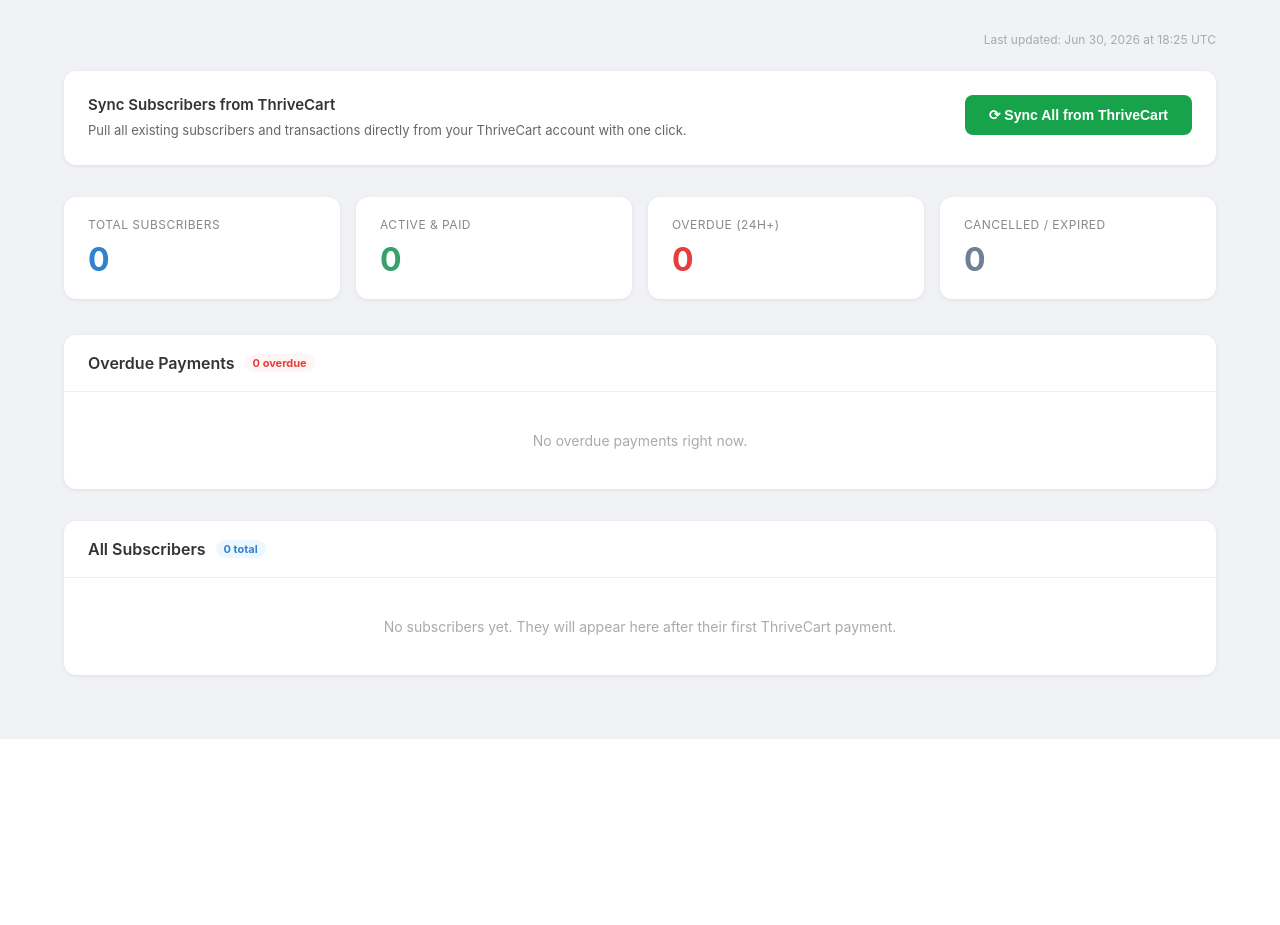
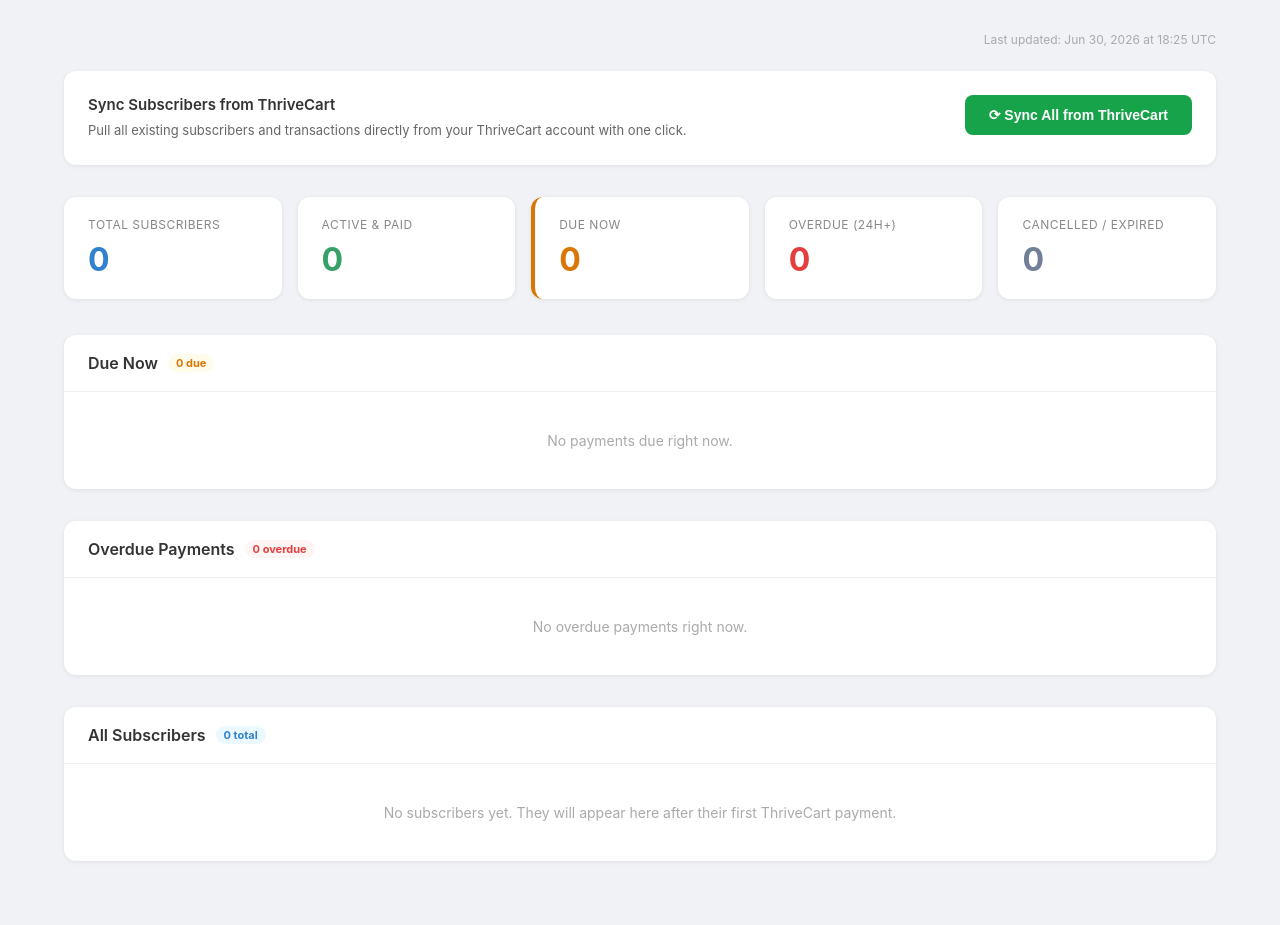
Before and after one commit to omar2445/thrivecart-monitor, a FastAPI app: page / in a window 1280 px wide. Shown: the part 64-989 px from the top of the page. Before the commit the page ends 803 px from the top, so only its background shows below. Run offline with FastAPI, Linux system fonts and the light colour scheme.

Commit message:
feat: split due and overdue into separate sections with orange/red indicators

```diff
--- a/main.py
+++ b/main.py
@@ -214,36 +214,48 @@
 
 
 def _render_dashboard(request: Request, db: Session, message: str = "", message_type: str = "success"):
-    cutoff   = datetime.utcnow() - timedelta(hours=OVERDUE_HOURS)
+    now    = datetime.utcnow()
+    cutoff = now - timedelta(hours=OVERDUE_HOURS)  # 24h ago
     all_subs = db.query(Subscription).order_by(Subscription.updated_at.desc()).all()
 
     for s in all_subs:
-        s.is_overdue = (
-            s.status == "active"
-            and s.next_payment_date is not None
-            and s.next_payment_date <= cutoff
-        )
-        s.days_overdue = (
-            (datetime.utcnow() - s.next_payment_date).days
-            if s.is_overdue and s.next_payment_date else 0
+        due = s.next_payment_date
+        if s.status == "active" and due is not None:
+            if due <= cutoff:
+                s.payment_state = "overdue"   # 24h+ past due
+            elif due <= now:
+                s.payment_state = "due"        # past due but within 24h grace
+            else:
+                s.payment_state = "paid"       # next payment in the future
+        else:
+            s.payment_state = s.status         # failed / cancelled / expired
+
+        s.is_overdue = s.payment_state == "overdue"
+        s.hours_overdue = (
+            int((now - due).total_seconds() / 3600)
+            if s.is_overdue and due else 0
         )
 
-    overdue = [s for s in all_subs if s.is_overdue]
+    overdue = [s for s in all_subs if s.payment_state == "overdue"]
+    due_now = [s for s in all_subs if s.payment_state == "due"]
+
     stats = {
         "total":    len(all_subs),
-        "active":   sum(1 for s in all_subs if s.status == "active" and not s.is_overdue),
+        "active":   sum(1 for s in all_subs if s.payment_state == "paid"),
+        "due":      len(due_now),
         "overdue":  len(overdue),
         "inactive": sum(1 for s in all_subs if s.status in ("cancelled", "expired")),
     }
 
     return templates.TemplateResponse("dashboard.html", {
-        "request":      request,
+        "request":       request,
         "subscriptions": all_subs,
-        "overdue":      overdue,
-        "stats":        stats,
-        "now":          datetime.utcnow().strftime("%b %d, %Y at %H:%M UTC"),
-        "message":      message,
-        "message_type": message_type,
+        "overdue":       overdue,
+        "due_now":       due_now,
+        "stats":         stats,
+        "now":           now.strftime("%b %d, %Y at %H:%M UTC"),
+        "message":       message,
+        "message_type":  message_type,
     })
 
 
--- a/templates/dashboard.html
+++ b/templates/dashboard.html
@@ -186,6 +186,10 @@
       <div class="label">Active & Paid</div>
       <div class="value">{{ stats.active }}</div>
     </div>
+    <div class="card" style="border-left:4px solid #d97706">
+      <div class="label">Due Now</div>
+      <div class="value" style="color:#d97706">{{ stats.due }}</div>
+    </div>
     <div class="card red">
       <div class="label">Overdue (24h+)</div>
       <div class="value">{{ stats.overdue }}</div>
@@ -194,6 +198,42 @@
       <div class="label">Cancelled / Expired</div>
       <div class="value">{{ stats.inactive }}</div>
     </div>
+  </div>
+
+  <!-- Due Now Section -->
+  <div class="section">
+    <div class="section-header">
+      <h2>Due Now</h2>
+      <span class="badge" style="background:#fffbeb;color:#d97706">{{ due_now | length }} due</span>
+    </div>
+    {% if due_now %}
+    <table>
+      <thead>
+        <tr>
+          <th>Customer</th>
+          <th>Email</th>
+          <th>Product</th>
+          <th>Amount</th>
+          <th>Due Date</th>
+        </tr>
+      </thead>
+      <tbody>
+        {% for s in due_now %}
+        <tr style="background:#fffdf0">
+          <td><strong>{{ s.customer_name or '—' }}</strong></td>
+          <td class="email">{{ s.customer_email }}</td>
+          <td>{{ s.product_name or '—' }}</td>
+          <td class="amount">${{ "%.2f"|format(s.amount or 0) }}</td>
+          <td class="date" style="color:#d97706;font-weight:600">
+            {{ s.next_payment_date.strftime('%b %d, %Y') if s.next_payment_date else '—' }}
+          </td>
+        </tr>
+        {% endfor %}
+      </tbody>
+    </table>
+    {% else %}
+    <div class="empty">No payments due right now.</div>
+    {% endif %}
   </div>
 
   <!-- Overdue Section -->
@@ -211,7 +251,7 @@
           <th>Product</th>
           <th>Amount</th>
           <th>Was Due</th>
-          <th>Days Overdue</th>
+          <th>Hours Overdue</th>
         </tr>
       </thead>
       <tbody>
@@ -222,7 +262,7 @@
           <td>{{ s.product_name or '—' }}</td>
           <td class="amount">${{ "%.2f"|format(s.amount or 0) }}</td>
           <td class="date overdue">{{ s.next_payment_date.strftime('%b %d, %Y') if s.next_payment_date else '—' }}</td>
-          <td class="date overdue">{{ s.days_overdue }} day{{ 's' if s.days_overdue != 1 else '' }}</td>
+          <td class="date overdue">{{ s.hours_overdue }}h</td>
         </tr>
         {% endfor %}
       </tbody>
@@ -253,18 +293,21 @@
       </thead>
       <tbody>
         {% for s in subscriptions %}
-        <tr {% if s.is_overdue %}class="overdue-row"{% endif %}>
+        <tr {% if s.payment_state == 'overdue' %}class="overdue-row"{% elif s.payment_state == 'due' %}style="background:#fffdf0"{% endif %}>
           <td><strong>{{ s.customer_name or '—' }}</strong></td>
           <td class="email">{{ s.customer_email }}</td>
           <td>{{ s.product_name or '—' }}</td>
           <td class="amount">${{ "%.2f"|format(s.amount or 0) }}</td>
           <td>
-            <span class="status-pill status-{{ 'overdue' if s.is_overdue else s.status }}">
-              {{ 'overdue' if s.is_overdue else s.status }}
+            <span class="status-pill
+              {% if s.payment_state == 'overdue' %}status-overdue
+              {% elif s.payment_state == 'due' %}status-active
+              {% else %}status-{{ s.status }}{% endif %}">
+              {{ s.payment_state }}
             </span>
           </td>
           <td class="date">{{ s.last_payment_date.strftime('%b %d, %Y') if s.last_payment_date else '—' }}</td>
-          <td class="date {{ 'overdue' if s.is_overdue else '' }}">
+          <td class="date {% if s.payment_state == 'overdue' %}overdue{% endif %}">
             {{ s.next_payment_date.strftime('%b %d, %Y') if s.next_payment_date else '—' }}
           </td>
         </tr>
```
